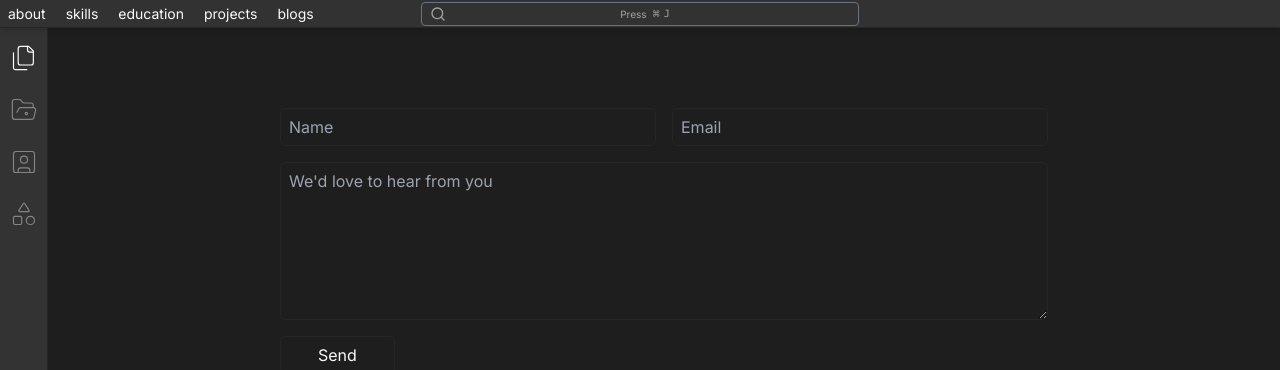
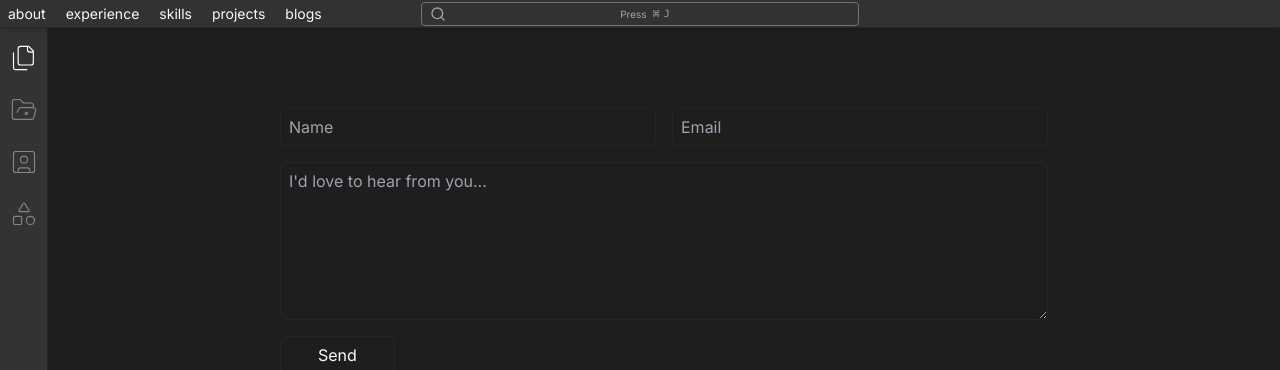
Before and after one commit to aziz-codes/azizcodes, a Next.js app: page /contact-me in a window 1280 px wide. Shown: the top 370 px of the page. Built offline with nearby package versions, Linux system fonts and the light colour scheme.

Commit message:
refactoring some code

```diff
--- a/app/contact-me/page.tsx
+++ b/app/contact-me/page.tsx
@@ -17,7 +17,7 @@ const ContactMe = () => {
         <textarea
           className="col-span-12 px-2 py-1.5 rounded-md bg-transparent outline-none border"
           rows={6}
-          placeholder="We'd love to hear from you"
+          placeholder="I'd love to hear from you..."
         ></textarea>
         <button className="col-span-2 py-1.5 rounded-md border hover:bg-bgSidebar transition-colors duration-150 ease-linear">
           Send
--- a/constants/nav-links.ts
+++ b/constants/nav-links.ts
@@ -1 +1 @@
-export const links = ["about", "skills", "education", "projects", "blogs"];
+export const links = ["about", "experience", "skills", "projects", "blogs"];
```
